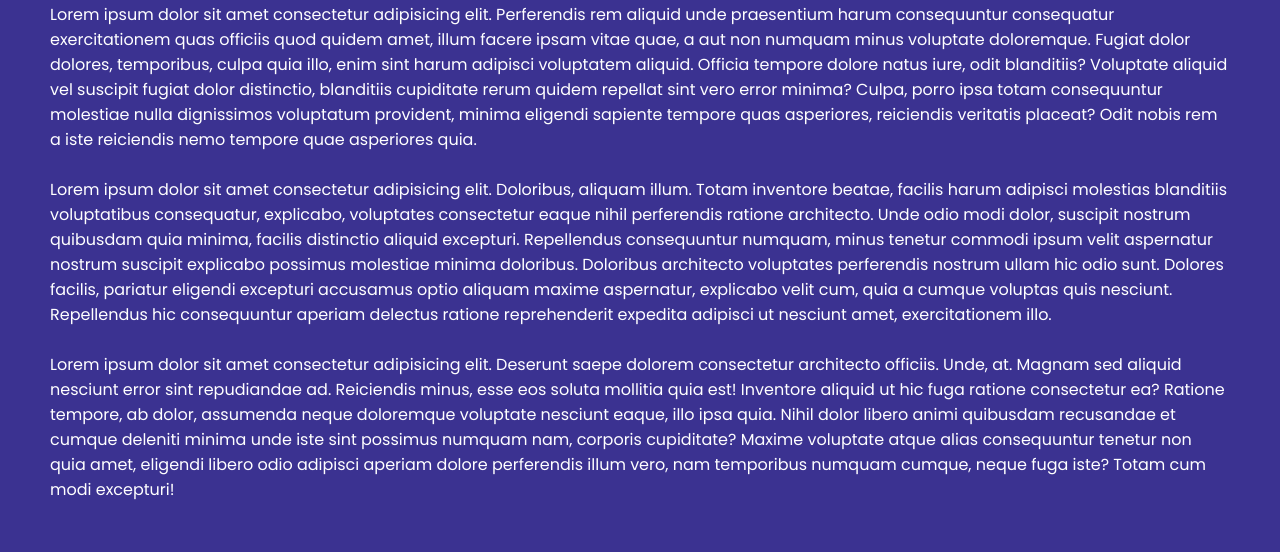
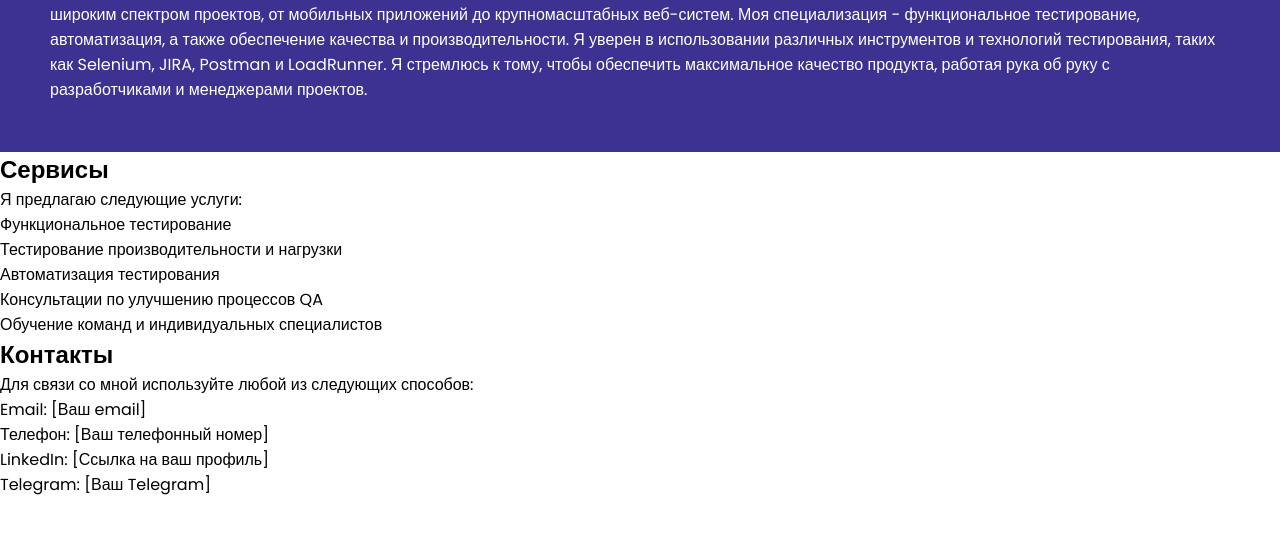
Before and after one commit to Dreusus/parallax, a plain HTML site: page index.html in a window 1280 px wide. Shown: the part 933-1485 px from the top of the page. After the commit the page ends 1430 px from the top, so only its background shows below. Drawn offline with Linux system fonts and the light colour scheme.

Commit message:
наполняю визитку

```diff
--- a/index.html
+++ b/index.html
@@ -3,13 +3,13 @@
 <head>
     <meta charset="UTF-8">
     <meta name="viewport" content="width=device-width, initial-scale=1.0">
-    <title>Parallax Website</title>
+    <title>Визитка Тестера</title>
     <link rel="stylesheet" href="style.css">
 </head>
 <body>
 
 <header>
-    <h1>Logo</h1>
+    <h1>Лого Тестера</h1>
     <nav>
         <a href="#" class="active">Домой</a>
         <a href="#">Обо мне</a>
@@ -22,22 +22,38 @@
     <img src="images/mount2.png" class="mount2">
     <img src="images/mount1.png" class="mount1">
     <img src="images/bush2.png" class="bush2">
-
-    <h1 class="title">Parallax</h1>
-
+    <h1 class="title">QA Визитка</h1>
     <img src="images/bush1.png" class="bush1">
     <img src="images/leaf2.png" class="leaf2">
     <img src="images/leaf1.png" class="leaf1">
 </section>
 
 <section class="about">
-    <h1>Parallax</h1>
-    <br>
-    <p>Lorem ipsum dolor sit amet consectetur adipisicing elit. Perferendis rem aliquid unde praesentium harum consequuntur consequatur exercitationem quas officiis quod quidem amet, illum facere ipsam vitae quae, a aut non numquam minus voluptate doloremque. Fugiat dolor dolores, temporibus, culpa quia illo, enim sint harum adipisci voluptatem aliquid. Officia tempore dolore natus iure, odit blanditiis? Voluptate aliquid vel suscipit fugiat dolor distinctio, blanditiis cupiditate rerum quidem repellat sint vero error minima? Culpa, porro ipsa totam consequuntur molestiae nulla dignissimos voluptatum provident, minima eligendi sapiente tempore quas asperiores, reiciendis veritatis placeat? Odit nobis rem a iste reiciendis nemo tempore quae asperiores quia.</p>
-    <br>
-    <p>Lorem ipsum dolor sit amet consectetur adipisicing elit. Doloribus, aliquam illum. Totam inventore beatae, facilis harum adipisci molestias blanditiis voluptatibus consequatur, explicabo, voluptates consectetur eaque nihil perferendis ratione architecto. Unde odio modi dolor, suscipit nostrum quibusdam quia minima, facilis distinctio aliquid excepturi. Repellendus consequuntur numquam, minus tenetur commodi ipsum velit aspernatur nostrum suscipit explicabo possimus molestiae minima doloribus. Doloribus architecto voluptates perferendis nostrum ullam hic odio sunt. Dolores facilis, pariatur eligendi excepturi accusamus optio aliquam maxime aspernatur, explicabo velit cum, quia a cumque voluptas quis nesciunt. Repellendus hic consequuntur aperiam delectus ratione reprehenderit expedita adipisci ut nesciunt amet, exercitationem illo.</p>
-    <br>
-    <p>Lorem ipsum dolor sit amet consectetur adipisicing elit. Deserunt saepe dolorem consectetur architecto officiis. Unde, at. Magnam sed aliquid nesciunt error sint repudiandae ad. Reiciendis minus, esse eos soluta mollitia quia est! Inventore aliquid ut hic fuga ratione consectetur ea? Ratione tempore, ab dolor, assumenda neque doloremque voluptate nesciunt eaque, illo ipsa quia. Nihil dolor libero animi quibusdam recusandae et cumque deleniti minima unde iste sint possimus numquam nam, corporis cupiditate? Maxime voluptate atque alias consequuntur tenetur non quia amet, eligendi libero odio adipisci aperiam dolore perferendis illum vero, nam temporibus numquam cumque, neque fuga iste? Totam cum modi excepturi!</p>
+    <h1>Обо мне</h1>
+    <p>Привет! Меня зовут [Ваше Имя], и я профессиональный тестер программного обеспечения с [количество] лет опыта в индустрии. За эти годы я работал над широким спектром проектов, от мобильных приложений до крупномасштабных веб-систем. Моя специализация - функциональное тестирование, автоматизация, а также обеспечение качества и производительности. Я уверен в использовании различных инструментов и технологий тестирования, таких как Selenium, JIRA, Postman и LoadRunner. Я стремлюсь к тому, чтобы обеспечить максимальное качество продукта, работая рука об руку с разработчиками и менеджерами проектов.</p>
+</section>
+
+<section class="services">
+    <h1>Сервисы</h1>
+    <p>Я предлагаю следующие услуги:</p>
+    <ul>
+        <li>Функциональное тестирование</li>
+        <li>Тестирование производительности и нагрузки</li>
+        <li>Автоматизация тестирования</li>
+        <li>Консультации по улучшению процессов QA</li>
+        <li>Обучение команд и индивидуальных специалистов</li>
+    </ul>
+</section>
+
+<section class="contacts">
+    <h1>Контакты</h1>
+    <p>Для связи со мной используйте любой из следующих способов:</p>
+    <ul>
+        <li>Email: [Ваш email]</li>
+        <li>Телефон: [Ваш телефонный номер]</li>
+        <li>LinkedIn: [Ссылка на ваш профиль]</li>
+        <li>Telegram: [Ваш Telegram]</li>
+    </ul>
 </section>
 
 <script src="script.js"></script>
```
